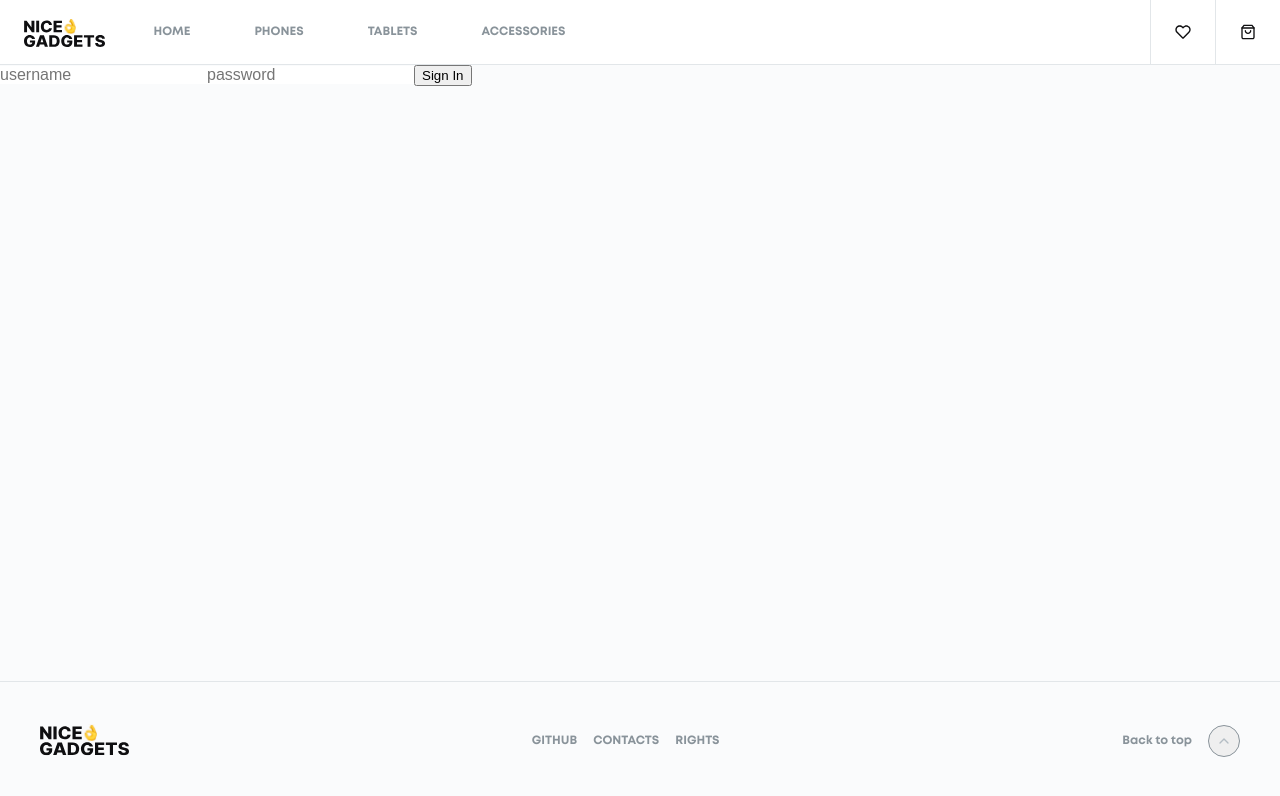
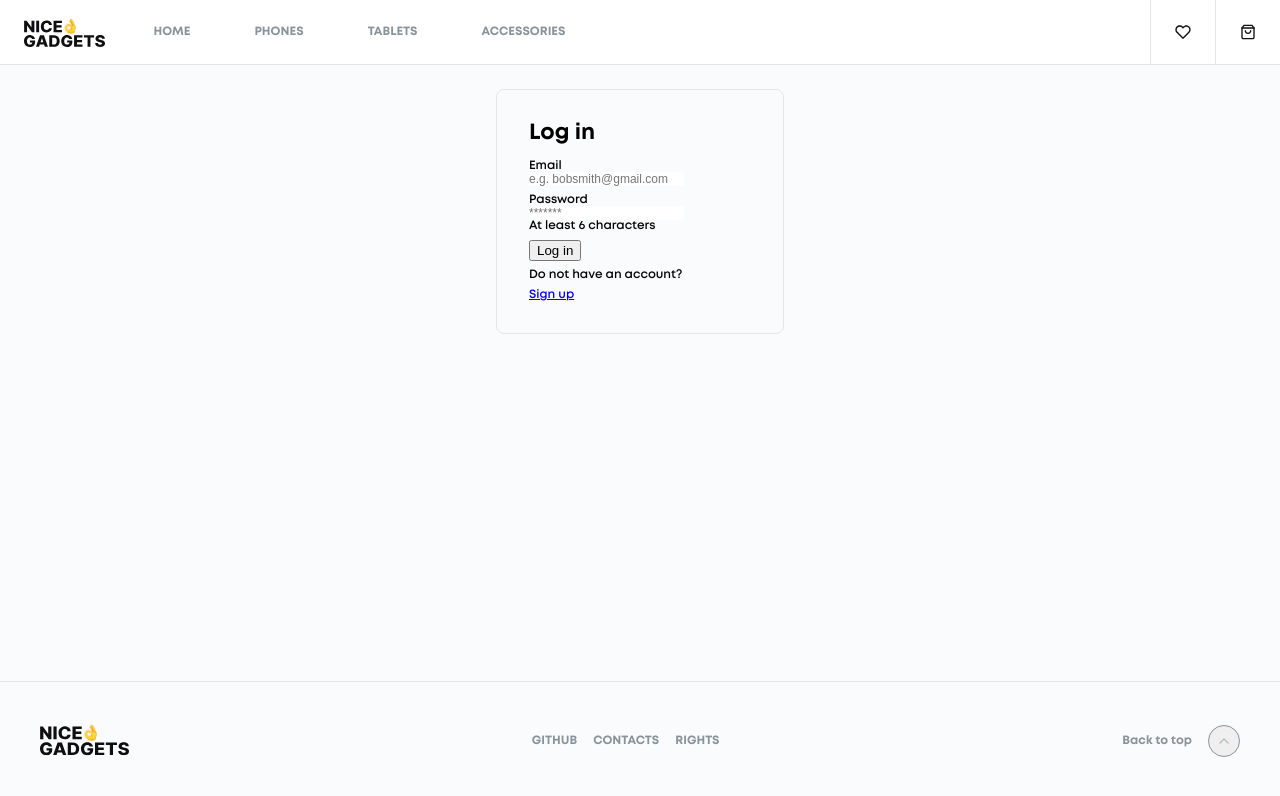
Before and after one commit to Hexa-Coders-aug23/product_catalog, a React (Create React App) app: page /#/login in a window 1280 px wide. Shown: the top 796 px of the page. Built offline with nearby package versions, Linux system fonts and the light colour scheme.

Commit message:
add form layout

```diff
--- a/package.json
+++ b/package.json
@@ -7,6 +7,7 @@
     "axios": "^1.6.2",
     "classnames": "^2.3.2",
     "eslint-plugin-prettier": "^5.0.1",
+    "formik": "^2.4.5",
     "gh-pages": "^6.1.0",
     "primereact": "^10.2.1",
     "react": "^18.2.0",
--- a/src/context/AuthProvider.tsx
+++ b/src/context/AuthProvider.tsx
@@ -13,8 +13,8 @@ type Props = {
 export const AuthProvider: React.FC<Props> = ({ children }) => {
   const [authorized, setAuthorized] = useState(false);
 
-  const login = async (username: string, password: string) => {
-    if (username !== 'Misha' || password !== '1234') {
+  const login = async (email: string, password: string) => {
+    if (email !== 'asdfgh@gmail.com' || password !== '1234567') {
       throw new Error('Username or password is wrong');
     }
 
--- a/src/modules/LoginPage/LoginPage.module.scss
+++ b/src/modules/LoginPage/LoginPage.module.scss
@@ -0,0 +1,24 @@
+@import '../../App.module.scss';
+
+.form {
+  display: flex;
+  flex-direction: column;
+  box-sizing: border-box;
+  border: 1px solid $color__elements;
+  border-radius: 8px;
+  padding: 32px;
+  gap: 8px;
+  min-width: 288px;
+  max-width: fit-content;
+  margin-inline: auto;
+}
+
+.title {
+  font-weight: 800;
+  font-size: 20px;
+  margin-bottom: 8px;
+
+  @include onTablet {
+    font-size: 22px;
+  }
+}
--- a/src/modules/LoginPage/LoginPage.tsx
+++ b/src/modules/LoginPage/LoginPage.tsx
@@ -1,40 +1,159 @@
 import { useContext, useState } from 'react';
-import { useLocation, useNavigate } from 'react-router-dom';
+import { Link, useLocation, useNavigate } from 'react-router-dom';
+import { Field, Form, Formik } from 'formik';
+import classNames from 'classnames';
+import styles from './LoginPage.module.scss';
 import { AuthContext } from '../../context/AuthProvider';
 
+const validateEmail = (value: string) => {
+  if (!value) {
+    return 'Email is required';
+  }
+
+  const emailPattern = /^[\w.+-]+@([\w-]+\.){1,3}[\w-]{2,}$/;
+
+  if (!emailPattern.test(value)) {
+    return 'Email is not valid';
+  }
+
+  return '';
+};
+
+const validatePassword = (value: string) => {
+  if (!value) {
+    return 'Password is required';
+  }
+
+  if (value?.length < 6) {
+    return 'At least 6 characters';
+  }
+
+  return '';
+};
+
 export const LoginPage = () => {
-  const [username, setUsername] = useState('');
-  const [password, setPassword] = useState('');
   const [errorMessage, setErrorMessage] = useState('');
   const { login } = useContext(AuthContext);
 
   const navigate = useNavigate();
   const { state } = useLocation();
 
-  const handleSubmit = (event: React.FormEvent) => {
-    event.preventDefault();
+  const handleSubmit = (email: string, password: string) => {
     setErrorMessage('');
 
-    login(username, password)
+    login(email, password)
       .then(() => {
         navigate(state?.pathname || '/', { replace: true });
       })
-      .catch(error => setErrorMessage(error.message));
+      .catch(error => setErrorMessage(error.response?.data?.message));
   };
 
   return (
-    <form onSubmit={handleSubmit}>
-      <input
-        placeholder="username"
-        onChange={(event) => setUsername(event.target.value)}
-      />
-      <input
-        placeholder="password"
-        type="password"
-        onChange={(event) => setPassword(event.target.value)}
-      />
-      <button type="submit">Sign In</button>
-      {errorMessage}
-    </form>
+    <main className={styles.container}>
+      <Formik
+        initialValues={{
+          email: '',
+          password: '',
+        }}
+        validateOnChange
+        onSubmit={({ email, password }) => handleSubmit(email, password)}
+      >
+        {({ touched, errors, isSubmitting }) => (
+          <Form className={styles.form}>
+            <h1 className={styles.title}>Log in</h1>
+
+            <div className="field">
+              <label htmlFor="email" className="label">Email</label>
+
+              <div className="control has-icons-left has-icons-right">
+                <Field
+                  validate={validateEmail}
+                  name="email"
+                  type="email"
+                  id="email"
+                  placeholder="e.g. bobsmith@gmail.com"
+                  className={classNames('input', {
+                    'is-danger': touched.email && errors.email,
+                  })}
+                />
+
+                <span className="icon is-small is-left">
+                  <i className="fa fa-envelope" />
+                </span>
+
+                {touched.email && errors.email && (
+                  <span className="icon is-small is-right has-text-danger">
+                    <i className="fas fa-exclamation-triangle" />
+                  </span>
+                )}
+              </div>
+
+              {touched.email && errors.email && (
+                <p className="help is-danger">{errors.email}</p>
+              )}
+            </div>
+
+            <div className="field">
+              <label htmlFor="password" className="label">
+                Password
+              </label>
+
+              <div className="control has-icons-left has-icons-right">
+                <Field
+                  validate={validatePassword}
+                  name="password"
+                  type="password"
+                  id="password"
+                  placeholder="*******"
+                  className={classNames('input', {
+                    'is-danger': touched.password && errors.password,
+                  })}
+                />
+
+                <span className="icon is-small is-left">
+                  <i className="fa fa-lock" />
+                </span>
+
+                {touched.password && errors.password && (
+                  <span className="icon is-small is-right has-text-danger">
+                    <i className="fas fa-exclamation-triangle" />
+                  </span>
+                )}
+              </div>
+
+              {touched.password && errors.password ? (
+                <p className="help is-danger">{errors.password}</p>
+              ) : (
+                <p className="help">At least 6 characters</p>
+              )}
+            </div>
+
+            <div className="field">
+              <button
+                type="submit"
+                className={classNames(
+                  'button is-success has-text-weight-bold', {
+                    'is-loading': isSubmitting,
+                  },
+                )}
+                disabled={isSubmitting
+                  || !!errors.email
+                  || !!errors.password}
+              >
+                Log in
+              </button>
+            </div>
+
+            Do not have an account?
+            {' '}
+            <Link to="/sign-up">Sign up</Link>
+          </Form>
+        )}
+      </Formik>
+
+      {errorMessage && (
+        <p className="notification is-danger is-light">{errorMessage}</p>
+      )}
+    </main>
   );
 };
--- a/src/modules/shared/components/RequireAuth/index.ts
+++ b/src/modules/shared/components/RequireAuth/index.ts
@@ -0,0 +1 @@
+export * from './RequireAuth';
```
